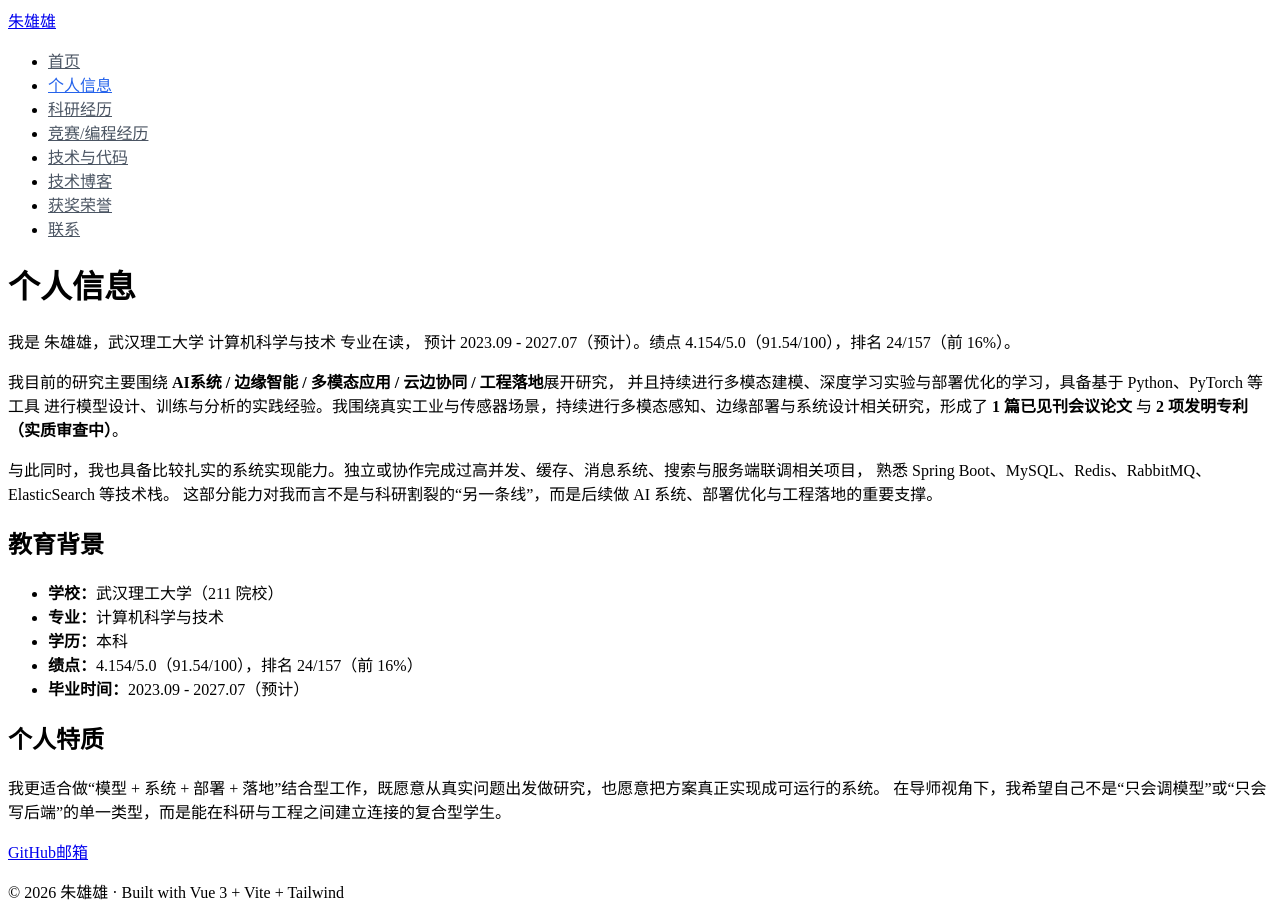
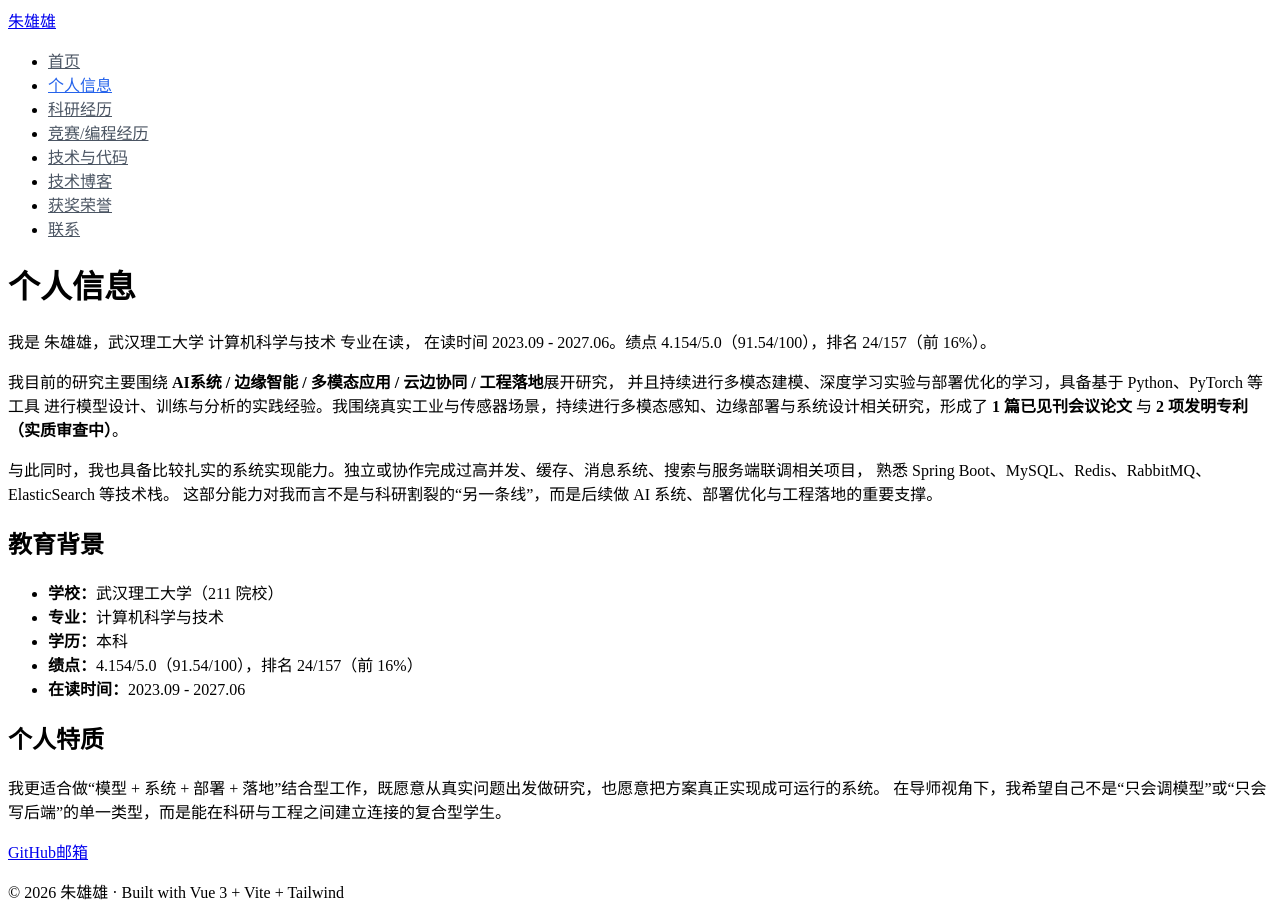
Before and after one commit to rainy-season-not-dividing/rainy-season-not-dividing.github.io, a Vue app: page /about in a window 1280 px wide. Built offline with nearby package versions, Linux system fonts and the light colour scheme; the HTML template or start-up script is replaced by a standard one.

Commit message:
update at 04.22

```diff
--- a/src/data/site.ts
+++ b/src/data/site.ts
@@ -13,7 +13,7 @@ export const siteConfig = {
     degree: '本科',
     gpa: '4.154/5.0（91.54/100）',
     rank: '24/157（前 16%）',
-    period: '2023.09 - 2027.07（预计）'
+    period: '2023.09 - 2027.06'
   },
   links: {
     github: 'https://github.com/rainy-season-not-dividing',
--- a/src/views/AboutView.vue
+++ b/src/views/AboutView.vue
@@ -3,7 +3,7 @@
     <h1 class="text-3xl font-bold text-gray-900 dark:text-white">个人信息</h1>
     <p class="mt-6 leading-relaxed text-gray-600 dark:text-gray-300">
       我是 {{ siteConfig.name }}，{{ siteConfig.education.school }} {{ siteConfig.education.major }} 专业在读，
-      预计 {{ siteConfig.education.period }}。绩点 {{ siteConfig.education.gpa }}，排名 {{ siteConfig.education.rank }}。
+      在读时间 {{ siteConfig.education.period }}。绩点 {{ siteConfig.education.gpa }}，排名 {{ siteConfig.education.rank }}。
     </p>
     <p class="mt-4 leading-relaxed text-gray-600 dark:text-gray-300">
       我目前的研究主要围绕
@@ -24,7 +24,7 @@
       <li><strong>专业：</strong>{{ siteConfig.education.major }}</li>
       <li><strong>学历：</strong>{{ siteConfig.education.degree }}</li>
       <li><strong>绩点：</strong>{{ siteConfig.education.gpa }}，排名 {{ siteConfig.education.rank }}</li>
-      <li><strong>毕业时间：</strong>{{ siteConfig.education.period }}</li>
+      <li><strong>在读时间：</strong>{{ siteConfig.education.period }}</li>
     </ul>
 
     <h2 class="mt-10 text-xl font-semibold text-gray-900 dark:text-white">个人特质</h2>
```
